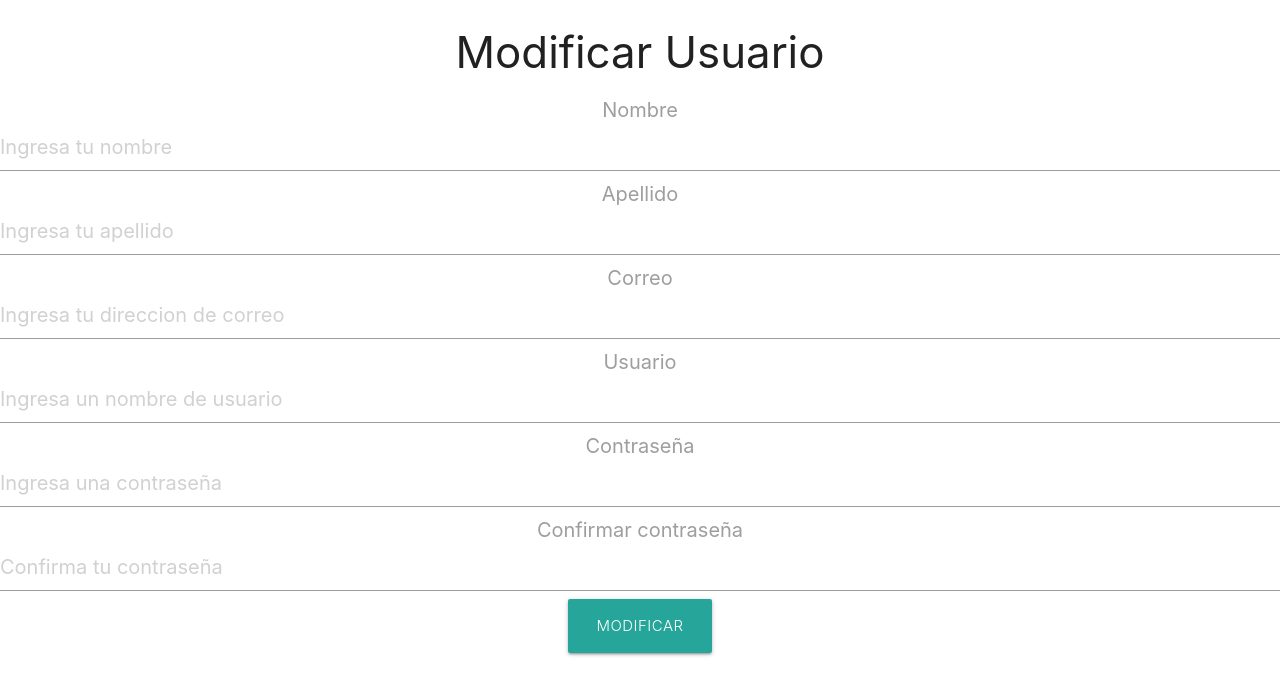
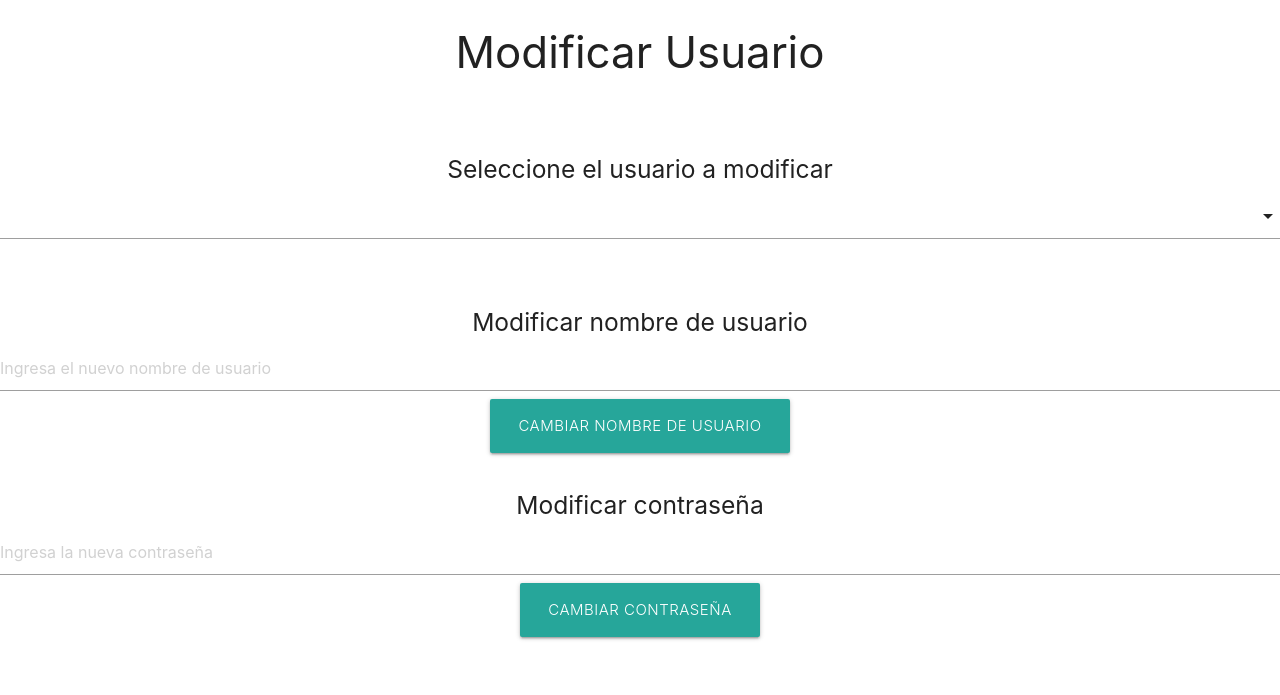
Before and after one commit to joaquingavilan/is2grupo7, a Django app: page /mod_usuario in a window 1280 px wide. Shown: the top 695 px of the page. Run offline with Django 4.2, Linux system fonts and the light colour scheme; data comes from the database, SQL or seed files in the repository; parts of the project's set-up code (start-up, migrations or seed data) failed here and were passed over.

Commit message:
diseño de pantalla de modificacion de usuario

```diff
--- a/ings2/templates/seguridad/mod_usuario.html
+++ b/ings2/templates/seguridad/mod_usuario.html
@@ -2,10 +2,10 @@
 <html lang="en">
 {% load materializecss %}
 <head>
-        {% block css %}
-          <link href="https://fonts.googleapis.com/icon?family=Material+Icons" rel="stylesheet">
-          <link rel="stylesheet" href="https://cdnjs.cloudflare.com/ajax/libs/materialize/1.0.0-rc.1/css/materialize.min.css" integrity="sha256-qj3p6P1fJIV+Ndv7RW1ovZI2UhOuboj9GcODzcNFIN8=" crossorigin="anonymous" />
-        {% endblock css %}
+    {% block css %}
+      <link href="https://fonts.googleapis.com/icon?family=Material+Icons" rel="stylesheet">
+      <link rel="stylesheet" href="https://cdnjs.cloudflare.com/ajax/libs/materialize/1.0.0-rc.1/css/materialize.min.css" integrity="sha256-qj3p6P1fJIV+Ndv7RW1ovZI2UhOuboj9GcODzcNFIN8=" crossorigin="anonymous" />
+    {% endblock css %}
     <meta charset="UTF-8">
     <meta name="viewport"
           content="width=device-width, user-scalable=no, initial-scale=1.0, maximum-scale=1.0, minimum-scale=1.0">
@@ -32,27 +32,25 @@
     </script>
     {% endblock javascript %}
     <h3 align="center">Modificar Usuario</h3>
-    <form action="/add_usuario" align="center" method="post">
-        {% csrf_token %}
-        <label for="" style="font-size:20px">Nombre</label>
-        <input type="text" style="font-size:20px" id="nombre" name="nombre" placeholder="Ingresa tu nombre" required>
-        <br>
-        <label for="" style="font-size:20px">Apellido</label>
-        <input type="text" style="font-size:20px" id="apellido" name="apellido" placeholder="Ingresa tu apellido" required>
-        <br>
-        <label for="" style="font-size:20px">Correo</label>
-        <input type="email" style="font-size:20px" id="correo" name="correo" placeholder="Ingresa tu direccion de correo" required>
-        <br>
-        <label for="" style="font-size:20px">Usuario</label>
-        <input type="text" style="font-size:20px" id="usuario" name="usuario" placeholder="Ingresa un nombre de usuario" required>
-        <br>
-        <label for="" style="font-size:20px">Contraseña</label>
-        <input type="password" style="font-size:20px" id="contrasena" name="contrasena" placeholder="Ingresa una contraseña" required>
-        <br>
-        <label for="" style="font-size:20px">Confirmar contraseña</label>
-        <input type="password" style="font-size:20px" id="contrasena2" name="contrasena2" placeholder="Confirma tu contraseña" required>
-        <br>
-        <button type="submit"  class="waves-effect waves light btn-large">Modificar</button>
+    <br><br>
+    <form align="center">
+        <h5>Seleccione el usuario a modificar</h5>
+        <select>
+            <option selected disabled="true"></option>
+            {% for result in Usuario%}
+            <option>{{result.username}}</option>
+            {% endfor %}
+        </select>
+        <br><br>
+        <h5>Modificar nombre de usuario</h5>
+        <input type="text" id="usuario" name="usuario" placeholder="Ingresa el nuevo nombre de usuario" required>
+        <button type="submit" class="waves-effect waves light btn-large">Cambiar nombre de usuario</button>
+        <br><br>
+        <h5>Modificar contraseña</h5>
+        <input type="text" id="contrasena" name="contrasena" placeholder="Ingresa la nueva contraseña" required>
+        <button type="submit" class="waves-effect waves light btn-large">Cambiar contraseña</button>
     </form>
+
+
 </body>
 </html>
```
